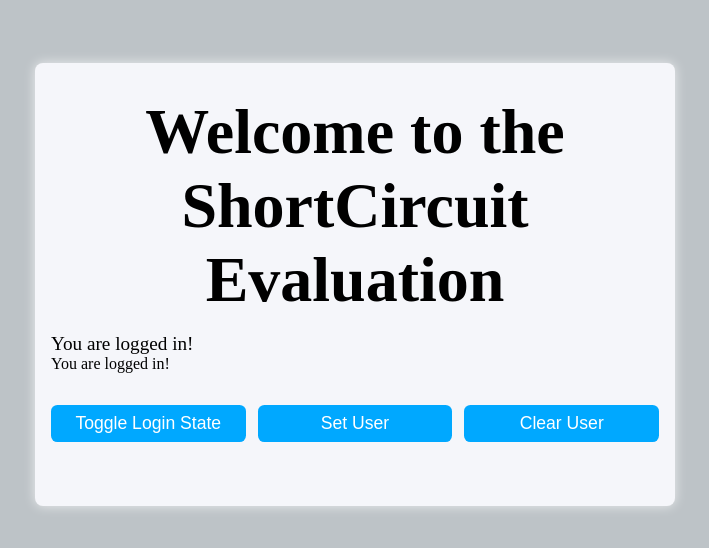
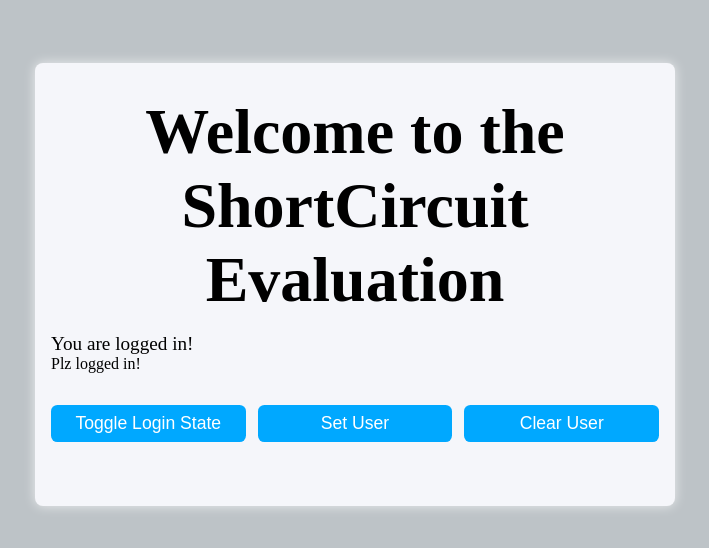
Before and after one commit to muktinathrajbanshi/reactJS2025, a React (Vite) app: page / in a window 1280 px wide. Shown: the part 116-664 px from the top of the page, without its empty margins (285-994 px from the left). Built offline with nearby package versions, Linux system fonts and the light colour scheme; a web font is replaced by a local one.

Commit message:
Short Circuit Evaluation in React JS: Explained with Real-Life Examples

```diff
--- a/src/components/ShortCircuit.jsx
+++ b/src/components/ShortCircuit.jsx
@@ -18,12 +18,12 @@ export const ShortCircuitExample = () => {
 
         {/* Another example of short circuit evaluation  */}
 
-        {user ? `Hello ${user}` : "You are logged in!"}
+        {user ? `Hello ${user}` : "Plz logged in!"}
 
         <div className="grid-three-cols">
             <button onClick={() => setIsLoggedIn(!isLoggedIn)}>Toggle Login State</button>
             <button onClick={() => setUser("Muktinath Rajbanshi")}>Set User</button>
-            <button>Clear User</button>
+            <button onClick={() => setUser("")}>Clear User</button>
         </div>
         </div>
       </div>
```
